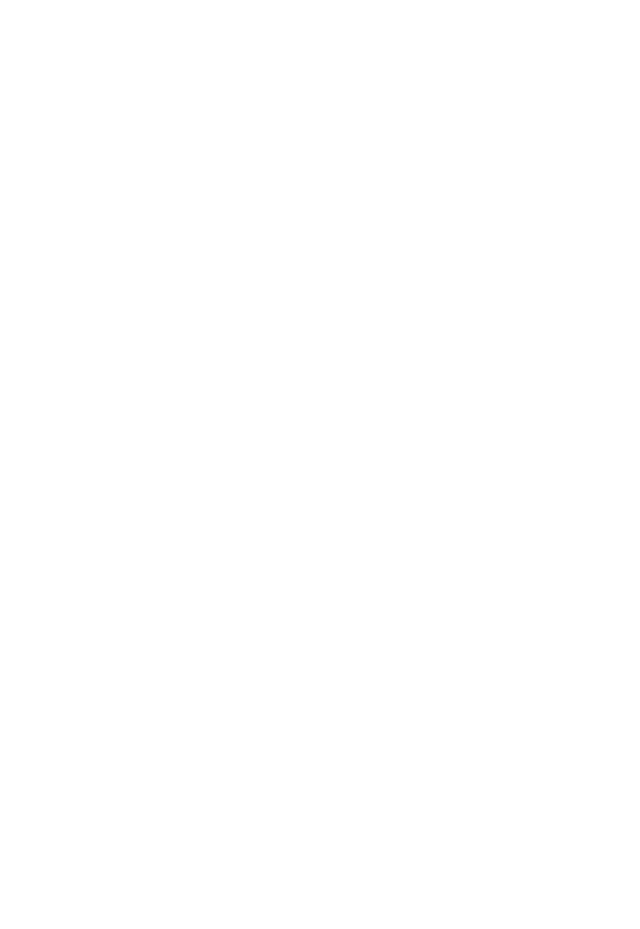
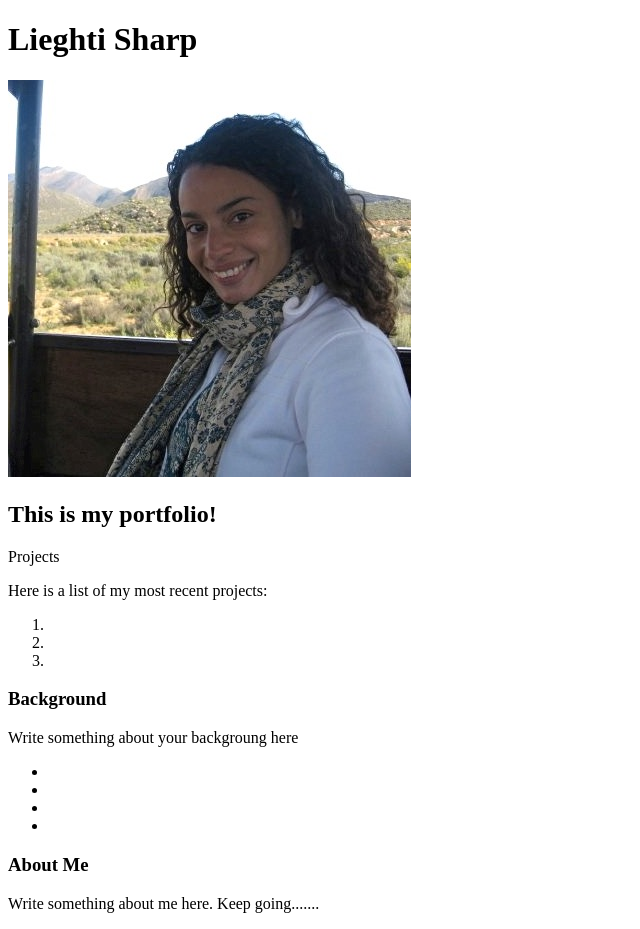
Before and after one commit to Lieghti/portfolio-landing-page, a plain HTML site: page index.html in a window 1280 px wide. Shown: the whole page, without its empty margins (0-640 px from the left). Before the commit the page ends 800 px from the top, so only its background shows below. Drawn offline with Linux system fonts and the light colour scheme.

Commit message:
adding a README file, adding an image and adding some more lines of code to my index.

```diff
--- a/index.html
+++ b/index.html
@@ -7,7 +7,33 @@
   </head>
   <body>
     <div class="container">
+      <div class="jumbotron">
+        <h1>Lieghti Sharp</h1>
+        <img src="img/LOF.jpg" alt="This is a photo of Lieghti of Safari">
+        <h2>This is my portfolio!</h2>
+      </div>
+      <div class="panel"
+        <h3>Projects</h3>
+        <p>Here is a list of my most recent projects:</p>
+        <ol>
+          <li></li>
+          <li></li>
+          <li></li>
+        </ol>
 
+      <h3>Background</h3>
+      <p>Write something about your backgroung here</p>
+      <ul>
+        <li></li>
+        <li></li>
+        <li></li>
+        <li></li>
+      </ul>
+    </div>
+      <div class="well">
+        <h3>About Me</h3>
+        <p>Write something about me here. Keep going.......</p>
+      </div>
 
     </div>
   </body>
```
Also changed, not shown: img/LOF.jpg (added), 1 other file.
